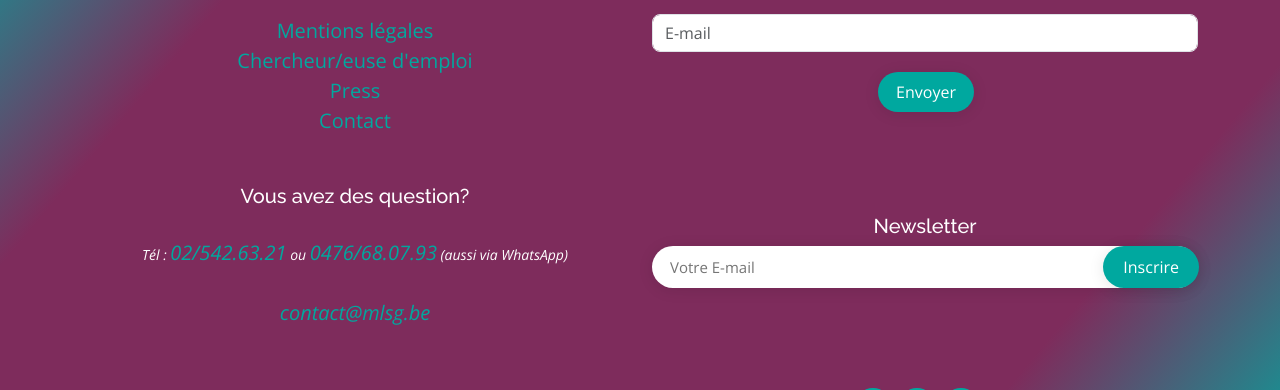
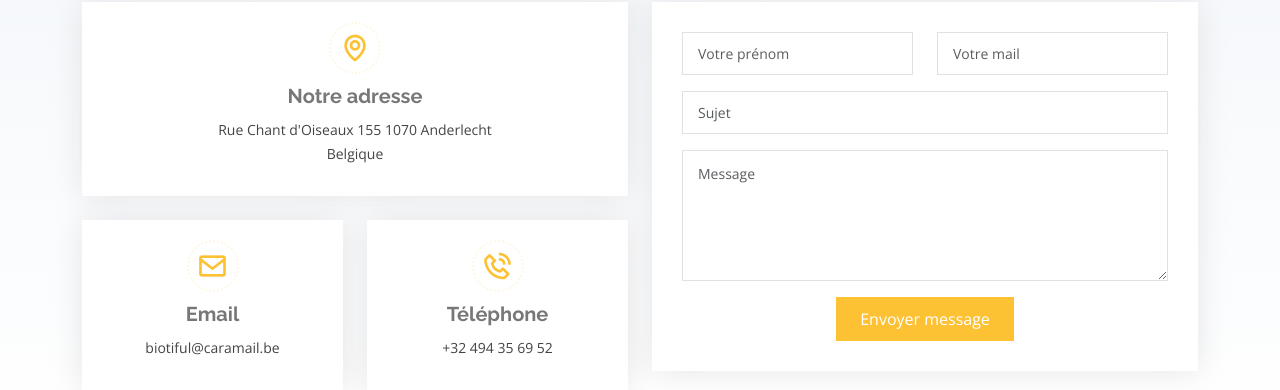
Before and after one commit to BailGui/TeamWorkGEM, a plain HTML site: page biotiful.html in a window 1280 px wide. Shown: the part 2724-3114 px from the top of the page. Drawn offline with nearby package versions, Linux system fonts and the light colour scheme.

Commit message:
majContactBioful

```diff
--- a/biotiful.html
+++ b/biotiful.html
@@ -259,6 +259,78 @@
       </section>
       <!-- End Services Section -->
 
+      <!-- ======= Contact Section ======= -->
+    <section id="contact" class="contact section-bg">
+      <div class="container" data-aos="fade-up">
+
+        <div class="section-title">
+          <h2>Contact</h2>
+          <p style="color: black;">Envoyez-nous un message</p>
+        </div>
+
+        <div class="row">
+
+          <div class="col-lg-6">
+
+            <div class="row">
+              <div class="col-md-12">
+                <div class="info-box" data-aos="fade-up">
+                  <i class="bx bx-map"></i>
+                  <h3>Notre adresse</h3>
+                  <p>Rue Chant d'Oiseaux 155
+                    1070 Anderlecht
+                    <br> Belgique </p>
+                </div>
+              </div>
+              <div class="col-md-6">
+                <div class="info-box mt-4" data-aos="fade-up" data-aos-delay="100">
+                  <i class="bx bx-envelope"></i>
+                  <h3>Email</h3>
+                  <p>biotiful@caramail.be</p>
+                </div>
+              </div>
+              <div class="col-md-6">
+                <div class="info-box mt-4" data-aos="fade-up" data-aos-delay="100">
+                  <i class="bx bx-phone-call"></i>
+                  <h3>Téléphone</h3>
+                  <p>+32 494 35 69 52<br></p>
+                </div>
+              </div>
+            </div>
+
+          </div>
+
+          <div class="col-lg-6 mt-4 mt-lg-0">
+            <form action="forms/contact.php" method="post" role="form" class="php-email-form w-100" data-aos="fade-up">
+              <div class="row">
+                <div class="col-md-6 form-group">
+                  <input type="text" name="name" class="form-control" id="name" placeholder="Votre prénom" required>
+                </div>
+                <div class="col-md-6 form-group mt-3 mt-md-0">
+                  <input type="email" class="form-control" name="email" id="email" placeholder="Votre mail" required>
+                </div>
+              </div>
+              <div class="form-group mt-3">
+                <input type="text" class="form-control" name="subject" id="subject" placeholder="Sujet" required>
+              </div>
+              <div class="form-group mt-3">
+                <textarea class="form-control" name="message" rows="5" placeholder="Message" required></textarea>
+              </div>
+              <div class="my-3">
+                <div class="loading">Chargement</div>
+                <div class="error-message"></div>
+                <div class="sent-message">Votre message a bien été envoyé, merci!</div>
+              </div>
+              <div class="text-center"><button type="submit">Envoyer message</button></div>
+            </form>
+          </div>
+
+        </div>
+
+      </div>
+    </section><!-- End Contact Section -->
+
+
     </main>
     <!-- End #main -->
     <!-- ======= Clients Section ======= -->
```
